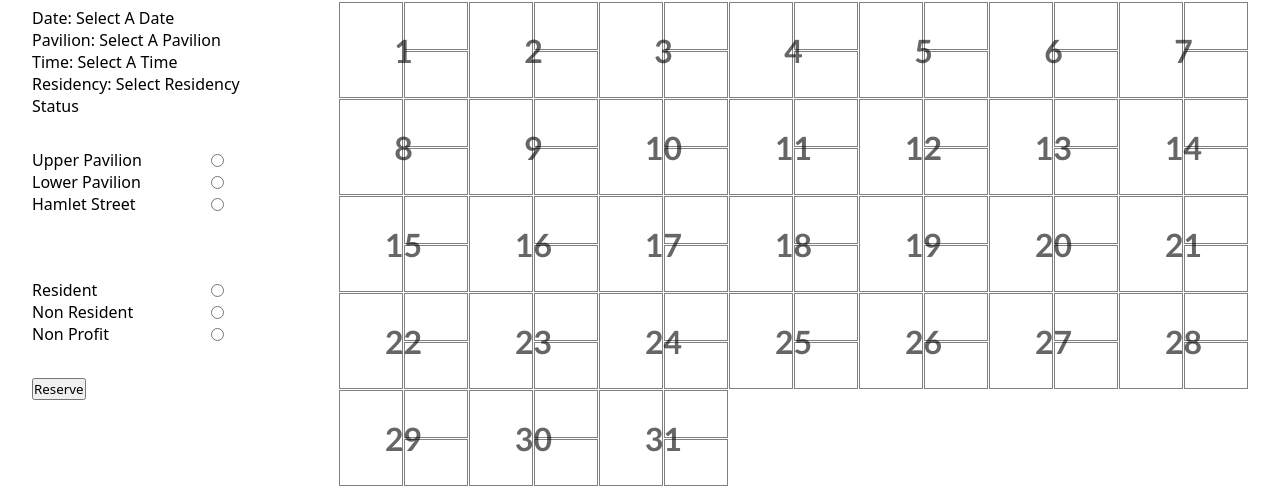
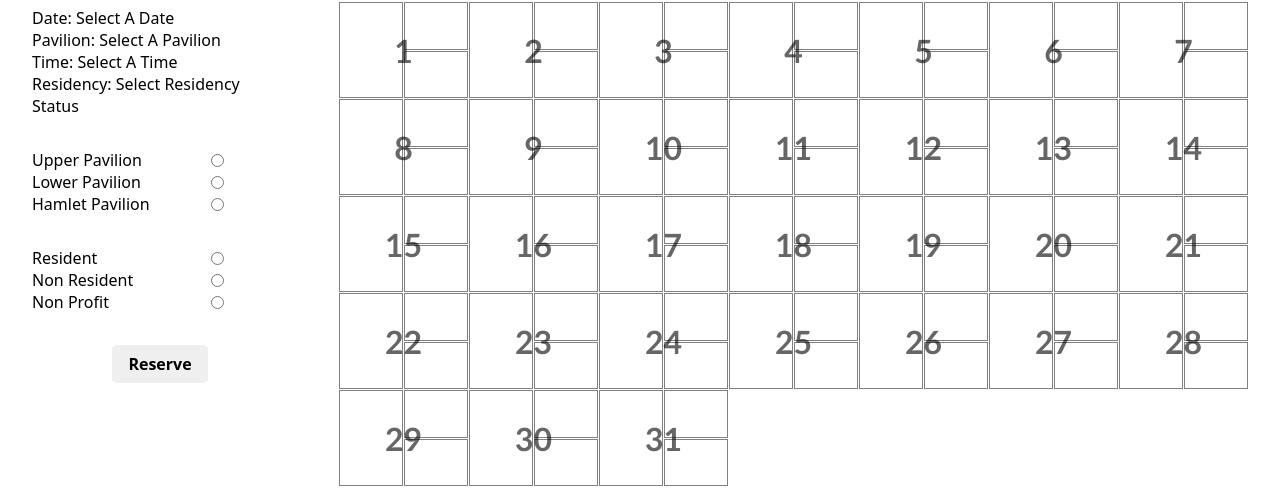
Before and after one commit to mlinder10/rjp_v2, a Next.js app: page /calendar in a window 1280 px wide. Shown: the part 197-685 px from the top of the page. Built offline with nearby package versions, Linux system fonts and the light colour scheme; no server answers.

Commit message:
styling changes and order id

```diff
--- a/components/Form.tsx
+++ b/components/Form.tsx
@@ -162,10 +162,7 @@ export default function Form({
       <div className={styles["pavilion-input"]}>
         <div onClick={() => choosePavilion("Upper")}>
           <label htmlFor="Upper">Upper Pavilion</label>
-          {!getBooked().includes("Upper") && (
-            <input type="radio" name="pavilion" id="Upper" value="Upper" />
-          )}
-          {getBooked().includes("Upper") && (
+          {(getBooked().includes("Upper") && (
             <input
               type="radio"
               name="pavilion"
@@ -173,14 +170,22 @@ export default function Form({
               value="Upper"
               disabled
             />
-          )}
+          )) ||
+            (options.pavilion === "Upper" && (
+              <input
+                type="radio"
+                name="pavilion"
+                id="Upper"
+                value="Upper"
+                checked
+              />
+            )) || (
+              <input type="radio" name="pavilion" id="Upper" value="Upper" />
+            )}
         </div>
         <div onClick={() => choosePavilion("Lower")}>
           <label htmlFor="Lower">Lower Pavilion</label>
-          {!getBooked().includes("Lower") && (
-            <input type="radio" name="pavilion" id="Lower" value="Lower" />
-          )}
-          {getBooked().includes("Lower") && (
+          {(getBooked().includes("Lower") && (
             <input
               type="radio"
               name="pavilion"
@@ -188,14 +193,22 @@ export default function Form({
               value="Lower"
               disabled
             />
-          )}
+          )) ||
+            (options.pavilion === "Lower" && (
+              <input
+                type="radio"
+                name="pavilion"
+                id="Lower"
+                value="Lower"
+                checked
+              />
+            )) || (
+              <input type="radio" name="pavilion" id="Lower" value="Lower" />
+            )}
         </div>
         <div onClick={() => choosePavilion("Hamlet")}>
-          <label htmlFor="Hamlet">Hamlet Street</label>
-          {!getBooked().includes("Hamlet") && (
-            <input type="radio" name="pavilion" id="Hamlet" value="Hamlet" />
-          )}
-          {getBooked().includes("Hamlet") && (
+          <label htmlFor="Hamlet">Hamlet Pavilion</label>
+          {(getBooked().includes("Hamlet") && (
             <input
               type="radio"
               name="pavilion"
@@ -203,8 +216,20 @@ export default function Form({
               value="Hamlet"
               disabled
             />
-          )}
+          )) ||
+            (options.pavilion === "Hamlet" && (
+              <input
+                type="radio"
+                name="pavilion"
+                id="Hamlet"
+                value="Hamlet"
+                checked
+              />
+            )) || (
+              <input type="radio" name="pavilion" id="Hamlet" value="Hamlet" />
+            )}
         </div>
+
       </div>
       <div className={styles["residency-input"]}>
         <div onClick={() => setResidency("resident")}>
@@ -230,7 +255,7 @@ export default function Form({
           />
         </div>
       </div>
-      <button onClick={reserve}>Reserve</button>
+      <button className={styles.reserve} onClick={reserve}>Reserve</button>
     </section>
   );
 }
--- a/src/pages/api/postback.ts
+++ b/src/pages/api/postback.ts
@@ -9,6 +9,7 @@ export default async function handler(
     case "GET":
       try {
         let { oid } = req.query;
+        console.log(req.query);
         await Registration.updateOne({ oid }, { hasPaid: true });
         console.log(oid);
         return res.status(200).json({ message: "Transaction Successful" });
--- a/src/pages/calendar.tsx
+++ b/src/pages/calendar.tsx
@@ -49,18 +49,7 @@ export async function getServerSideProps(context: NextPageContext) {
 
   return {
     props: {
-      registrations: [
-        {
-          time: "morning",
-          day: "1",
-          month: "January",
-          name: "name",
-          address: "address",
-          residency: "resident",
-          pavilion: "Upper",
-          hasPaid: true
-        }
-      ],
+      registrations
     },
   };
 }
--- a/src/styles/form.module.css
+++ b/src/styles/form.module.css
@@ -1,4 +1,6 @@
 .section {
+  display: flex;
+  flex-direction: column;
   padding: 2rem;
   background-color: white;
 }
@@ -7,7 +9,15 @@
 .residency-input {
   display: flex;
   flex-direction: column;
-  padding-block: 2rem;
+  padding-block: 1rem;
+}
+
+.pavilion-input {
+  padding-top: 2rem;
+}
+
+.residency-input {
+  padding-bottom: 2rem;
 }
 
 .pavilion-input > div,
@@ -17,3 +27,19 @@
   width: 12rem;
   justify-content: space-between;
 }
+
+.reserve {
+  outline: none;
+  border: none;
+  margin-inline: 5rem;
+  padding: 0.5rem 1rem;
+  cursor: pointer;
+  border-radius: 5px;
+  transition: 0.3s;
+  font-size: 1rem;
+  font-weight: bold;
+}
+
+.reserve:hover {
+  background-color: #5f9ea0bb;
+}
```
Also changed, not shown: orders.txt, 1 other file (tests, documents, lock files or other folders).
